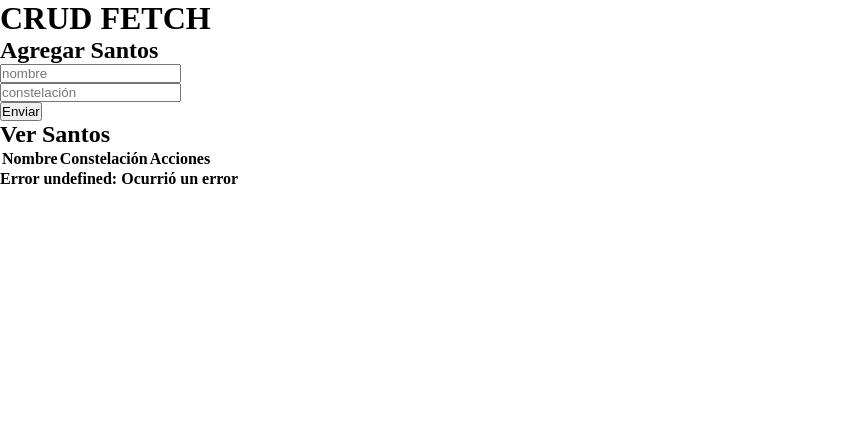
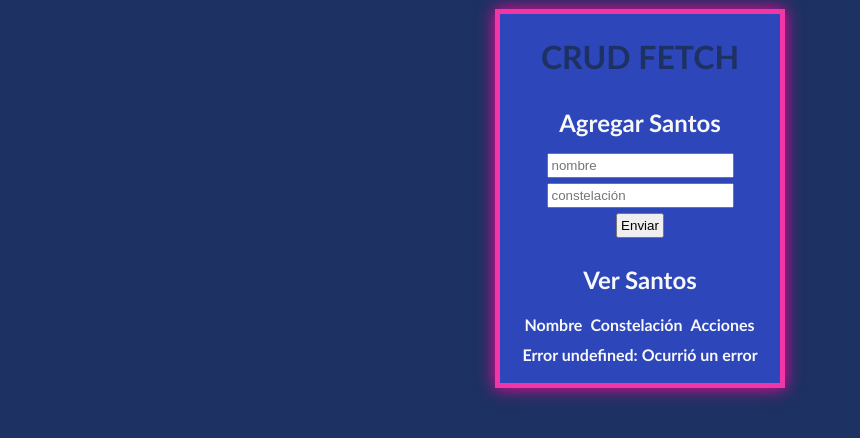
Before and after one commit to fabrikolof/Kata-CRUD, a plain HTML site: page index.html in a window 1280 px wide. Shown: the whole page, without its empty margins (0-860 px from the left). Drawn offline with Linux system fonts and the light colour scheme; no server answers.

Commit message:
Video defensa

```diff
--- a/css/styles.css
+++ b/css/styles.css
@@ -1,4 +1,45 @@
 *{
     margin: 0;
-    padding: 0;
+    padding: 3px;
 }
+
+body{
+    font-family: 'Trebuchet MS', 'Lucida Sans Unicode', 'Lucida Grande', 'Lucida Sans', Arial, sans-serif;
+    background: #1E3163;
+}
+
+.container-padre {
+    text-align: center;
+    align-items: center;
+    display: flex;
+    flex-direction:column;
+}
+
+.container-border{
+    box-shadow: 0px 0px 15px #fd0098;
+    border: 5px solid #F037A5;
+    padding: 10px;
+    background: #2D46B9;
+}
+
+h1{
+    color: #1E3163;
+}
+
+h1, h2{
+   margin: 10px;
+}
+
+h2, article {
+    color: #F8F8F8;
+}
+
+input {
+    margin-bottom: 5px;
+}
+
+/*
+.crud-form>input{
+    justify-content: center;
+}
+*/
--- a/js/CRUD/fetch.js
+++ b/js/CRUD/fetch.js
@@ -1,7 +1,5 @@
-const getFetchAll = async (table, form, title, template, fragment) => {
+const getFetchAll = async (table, template, fragment) => {
   const $table = table,
-        $form = form,
-        $title = title,
     $template = template,
     $fragment = fragment;
 
@@ -11,9 +9,9 @@ const getFetchAll = async (table, form, title, template, fragment) => {
       json = await res.json();
 
     //console.log(json);
-        if(!res.ok) throw {status: res.status, statusText: res.statusText};
+    if (!res.ok) throw { status: res.status, statusText: res.statusText };
 
-        json.forEach(el => {
+    json.forEach((el) => {
       $template.querySelector(".dataOneTemplate").textContent = el.nombre;
       $template.querySelector(".dateTwoTemplate").textContent = el.contelacion;
       $template.querySelector(".edit").dataset.id = el.id;
@@ -24,13 +22,16 @@ const getFetchAll = async (table, form, title, template, fragment) => {
       let $clone = document.importNode($template, true);
       $fragment.appendChild($clone);
     });
-        $table.querySelector("tbody").textContent="";//limpiamos la tabla
+    $table.querySelector("tbody").textContent = ""; //limpiamos la tabla
     $table.querySelector("tbody").appendChild($fragment);
-    }catch(err) {
+  } catch (err) {
     let message = err.statusText || "Ocurrió un error";
-        $table.insertAdjacentHTML("afterend", `<p><b>Error ${err.status}: ${message}</b></p>`);
+    $table.insertAdjacentHTML(
+      "afterend",
+      `<p><b>Error ${err.status}: ${message}</b></p>`
+    );
   }
-}
+};
 
 const postFetch = async (santo, form) => {
   let $form = form;
@@ -39,27 +40,30 @@ const postFetch = async (santo, form) => {
     //En el fetch el utf-8 va en mayúsculas --> charset=UTF-8
     let options = {
         method: "POST",
-            headers:{
-                "Content-type": "application/json; charset=UTF-8"
+        headers: {
+          "Content-type": "application/json; charset=UTF-8",
         },
         body: JSON.stringify({
           nombre: santo.nombre,
-                contelacion: santo.contelacion
-            })
+          contelacion: santo.contelacion,
+        }),
       },
       res = await fetch("http://localhost:5555/Santos", options),
       json = await res.json();
 
-        if(!res.ok) throw {status: res.status, statusText: res.statusText};
+    if (!res.ok) throw { status: res.status, statusText: res.statusText };
 
     //En una api normal esto tenemos que hacerlo nosotros el actualizar los datos
     //lo hacemos desde el main
-        location.reload();
+    //location.reload();
   } catch (err) {
     let message = err.statusText || "Ocurrió un error";
-        $form.insertAdjacentHTML("afterend", `<p><b>Error ${err.status}: ${message}</b></p>`);
+    $form.insertAdjacentHTML(
+      "afterend",
+      `<p><b>Error ${err.status}: ${message}</b></p>`
+    );
   }
-}
+};
 
 const putFetch = async (santo, id, form) => {
   const $form = form;
@@ -68,55 +72,45 @@ const putFetch = async (santo, id, form) => {
     //En el fetch el utf-8 va en mayúsculas --> charset=UTF-8
     let options = {
         method: "PUT",
-            headers:{
-                "Content-type": "application/json; charset=UTF-8"
+        headers: {
+          "Content-type": "application/json; charset=UTF-8",
         },
         body: JSON.stringify({
           nombre: santo.nombre,
-                contelacion: santo.contelacion
-            })
+          contelacion: santo.contelacion,
+        }),
       },
       res = await fetch(`http://localhost:5555/Santos/${id}`, options),
       json = await res.json();
 
-        if(!res.ok) throw {status: res.status, statusText: res.statusText};
-
+    if (!res.ok) throw { status: res.status, statusText: res.statusText };
   } catch (err) {
     let message = err.statusText || "Ocurrió un error";
-        $form.insertAdjacentHTML("afterend", `<p><b>Error ${err.status}: ${message}</b></p>`);
+    $form.insertAdjacentHTML(
+      "afterend",
+      `<p><b>Error ${err.status}: ${message}</b></p>`
+    );
   }
-
-}
+};
 
 const deleteFetch = async (id) => {
-    console.log("Deleteado por fetch id:",id);
+  console.log("Deleteado por fetch id:", id);
   try {
     //en el fetch el utf-8 va en mayúsculas --> charset=UTF-8
     let options = {
         method: "DELETE",
-            headers:{
-                "Content-type": "application/json; charset=UTF-8"
-            }
+        headers: {
+          "Content-type": "application/json; charset=UTF-8",
+        },
       },
       res = await fetch(`http://localhost:5555/Santos/${id}`, options),
       json = await res.json();
 
-        if(!res.ok) throw {status: res.status, statusText: res.statusText};
-
+    if (!res.ok) throw { status: res.status, statusText: res.statusText };
   } catch (err) {
     let message = err.statusText || "Ocurrió un error";
     alert(`Error ${err.status}: ${message}`);
   }
-}
+};
 
-  const _getFetchAll = getFetchAll;
-export { _getFetchAll as getFetchAll };
-
-  const _postFetch = postFetch;
-export { _postFetch as postFetch };
-
-    const _putFetch = putFetch;
-export { _putFetch as putFetch };
-
-    const _deleteFetch = deleteFetch;
-export { _deleteFetch as deleteFetch };
+export { getFetchAll, postFetch, putFetch, deleteFetch };
--- a/js/assets/db.json
+++ b/js/assets/db.json
@@ -24,11 +24,6 @@
       "id": 5,
       "nombre": "Ikki",
       "contelacion": "Fénix"
-    },
-    {
-      "nombre": "Goku",
-      "contelacion": "Tierra",
-      "id": 6
     }
   ],
   "Dioses": [
--- a/js/main.js
+++ b/js/main.js
@@ -3,6 +3,8 @@ import UI from "./views/UI.js";
 const DIOSES_URL = "http://localhost:5555/Dioses";
 const SANTOS_URL = "http://localhost:5555/Santos";
 
+
+//sessionStorage
 let crud = "fetch"; //"fetch" - "axios" - "ajax"
 let ui = new UI();
 
@@ -22,9 +24,11 @@ document.addEventListener("submit", async e => {
         if(!e.target.id.value){
             //POST
             ui.post(crud, e);
+            ui.printTable(crud);
         } else {
             //Update PUT
             ui.put(crud, e);
+            ui.printTable(crud);//agregar el nuevo con un appendchild en vivo
         }
     }
 });
--- a/js/views/UI.js
+++ b/js/views/UI.js
@@ -6,6 +6,8 @@ export default class UI {
 
     get printBasicPage(){
         const HTMLcontent = `
+        <div class="container-padre">
+            <div class="container-border">
                 <h1>CRUD FETCH</h1>
                 <section class="crud">
                     <article>
@@ -44,7 +46,8 @@ export default class UI {
                         </table>
                     </article>
                 </section>
-
+            </div>
+        </div>
         <!--TEMPLATE-->
         <template id="crud-template">
             <tr>
@@ -63,12 +66,10 @@ export default class UI {
     printTable(crud) {
         const d = document,
         $table = d.querySelector(".crud-table"),
-        $form = d.querySelector(".crud-form"),
-        $title = d.querySelector(".crud-title"),
         $template = d.getElementById("crud-template").content,
         $fragment = d.createDocumentFragment();
         if(crud === "fetch"){
-            getFetchAll($table, $form, $title, $template, $fragment);
+            getFetchAll($table, $template, $fragment);
             console.log("Se utilizó fetch para hacer el crud.")
         } else if(crud === "ajax"){
             console.log("Esta funcionalidad se encuentra en desarrollo")
@@ -96,6 +97,12 @@ export default class UI {
         const santo = new Santo(nombre, constelacion);
         if(crud === "fetch") {
             postFetch(santo, $table);
+        } else if(crud === "ajax"){
+            console.log("Esta funcionalidad se encuentra en desarrollo")
+            console.log("Se utilizó ajax para hacer el crud.")
+        } else if(crud === "axios"){
+            console.log("Esta funcionalidad se encuentra en desarrollo")
+            console.log("Se utilizó axios para hacer el crud.")
         }
     }
 
@@ -108,12 +115,24 @@ export default class UI {
         if(crud === "fetch") {
             putFetch(santo, id, $form);
             //this.printTable(crud);//intento de actualización de tabla sin necesidad de recargar la web
+        } else if(crud === "ajax"){
+            console.log("Esta funcionalidad se encuentra en desarrollo")
+            console.log("Se utilizó ajax para hacer el crud.")
+        } else if(crud === "axios"){
+            console.log("Esta funcionalidad se encuentra en desarrollo")
+            console.log("Se utilizó axios para hacer el crud.")
         }
     }
 
     deleteButton(crud, event) {
         if(crud === "fetch"){
             deleteFetch(event.target.dataset.id);
+        } else if(crud === "ajax"){
+            console.log("Esta funcionalidad se encuentra en desarrollo")
+            console.log("Se utilizó ajax para hacer el crud.")
+        } else if(crud === "axios"){
+            console.log("Esta funcionalidad se encuentra en desarrollo")
+            console.log("Se utilizó axios para hacer el crud.")
         }
     }
 
```
Also changed, not shown: index.html (+1 -0 lines), js/models/Dios.js (+8 -0 lines), README.txt (added). Lines whose indentation alone changed are shown as unchanged.
